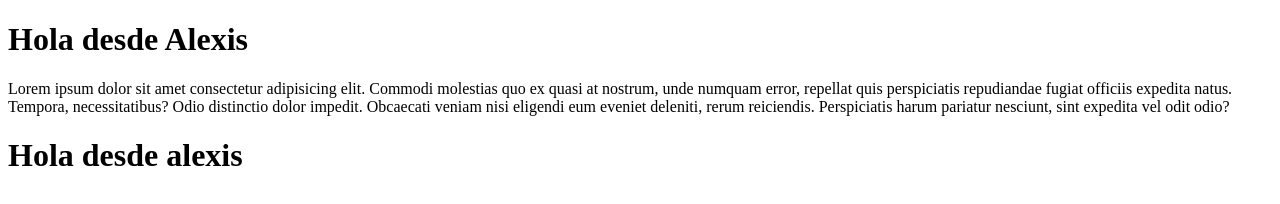
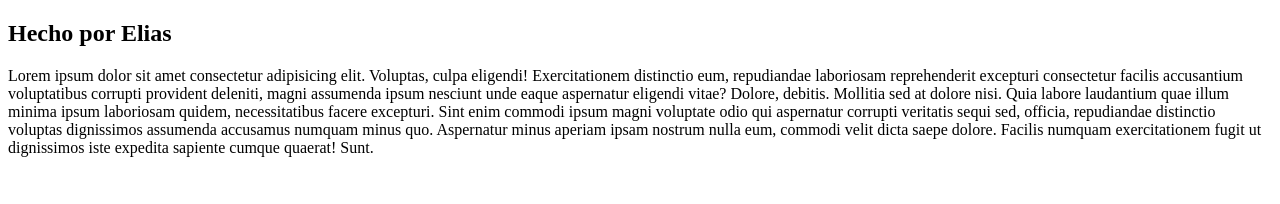
Before and after one commit to PacoWebDeveloper/Git_practica, a plain HTML site: page index.html in a window 1280 px wide. Drawn offline with Linux system fonts and the light colour scheme.

Commit message:
add main

```diff
--- a/index.html
+++ b/index.html
@@ -7,8 +7,9 @@
     <title>Document</title>
 </head>
 <body>
-    <h1>Hola desde Alexis</h1>
-    <p>Lorem ipsum dolor sit amet consectetur adipisicing elit. Commodi molestias quo ex quasi at nostrum, unde numquam error, repellat quis perspiciatis repudiandae fugiat officiis expedita natus. Tempora, necessitatibus? Odio distinctio dolor impedit. Obcaecati veniam nisi eligendi eum eveniet deleniti, rerum reiciendis. Perspiciatis harum pariatur nesciunt, sint expedita vel odit odio?</p>
-    <h1>Hola desde alexis</h1>
+    <main>
+        <h2>Hecho por Elias</h2>
+        <p>Lorem ipsum dolor sit amet consectetur adipisicing elit. Voluptas, culpa eligendi! Exercitationem distinctio eum, repudiandae laboriosam reprehenderit excepturi consectetur facilis accusantium voluptatibus corrupti provident deleniti, magni assumenda ipsum nesciunt unde eaque aspernatur eligendi vitae? Dolore, debitis. Mollitia sed at dolore nisi. Quia labore laudantium quae illum minima ipsum laboriosam quidem, necessitatibus facere excepturi. Sint enim commodi ipsum magni voluptate odio qui aspernatur corrupti veritatis sequi sed, officia, repudiandae distinctio voluptas dignissimos assumenda accusamus numquam minus quo. Aspernatur minus aperiam ipsam nostrum nulla eum, commodi velit dicta saepe dolore. Facilis numquam exercitationem fugit ut dignissimos iste expedita sapiente cumque quaerat! Sunt.</p>
+    </main>
 </body>
 </html>
```
